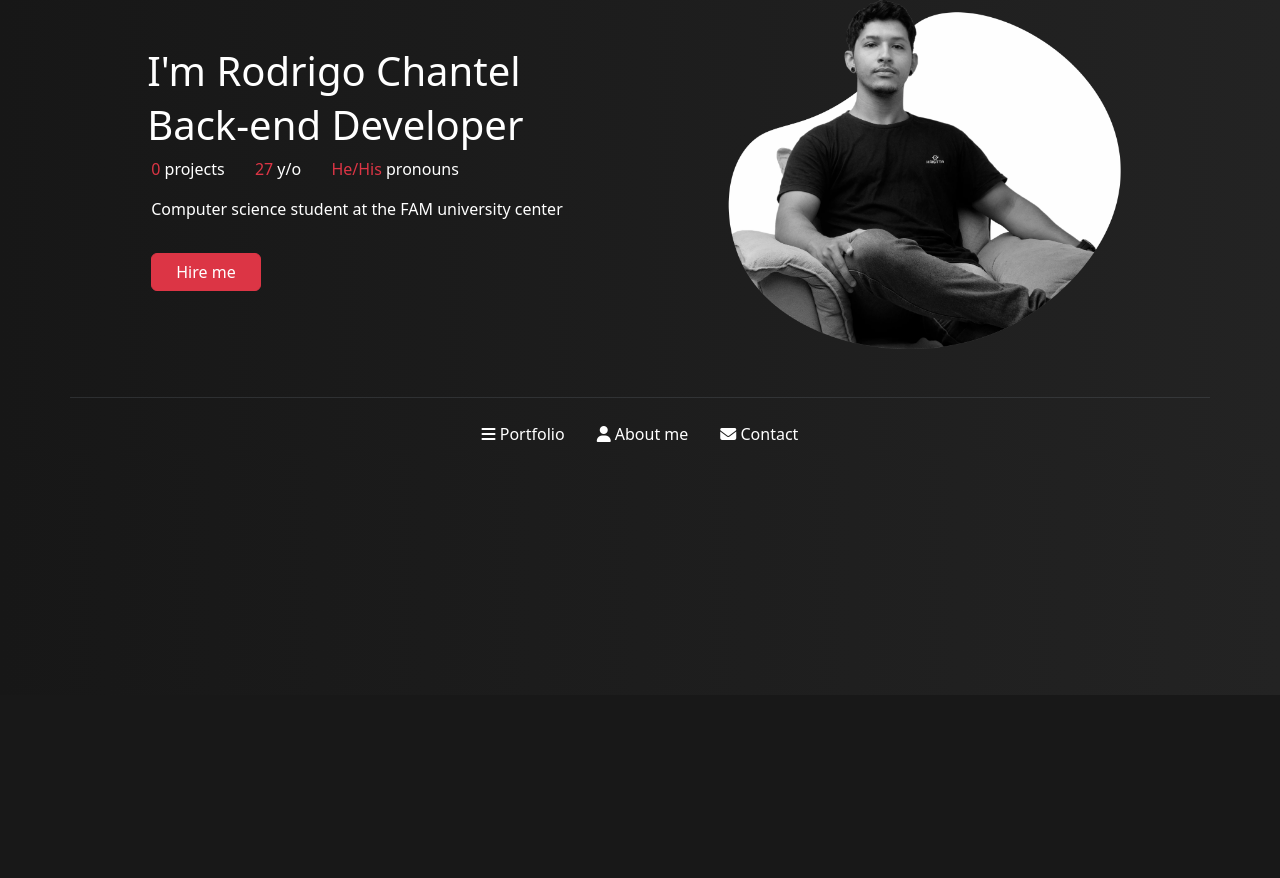
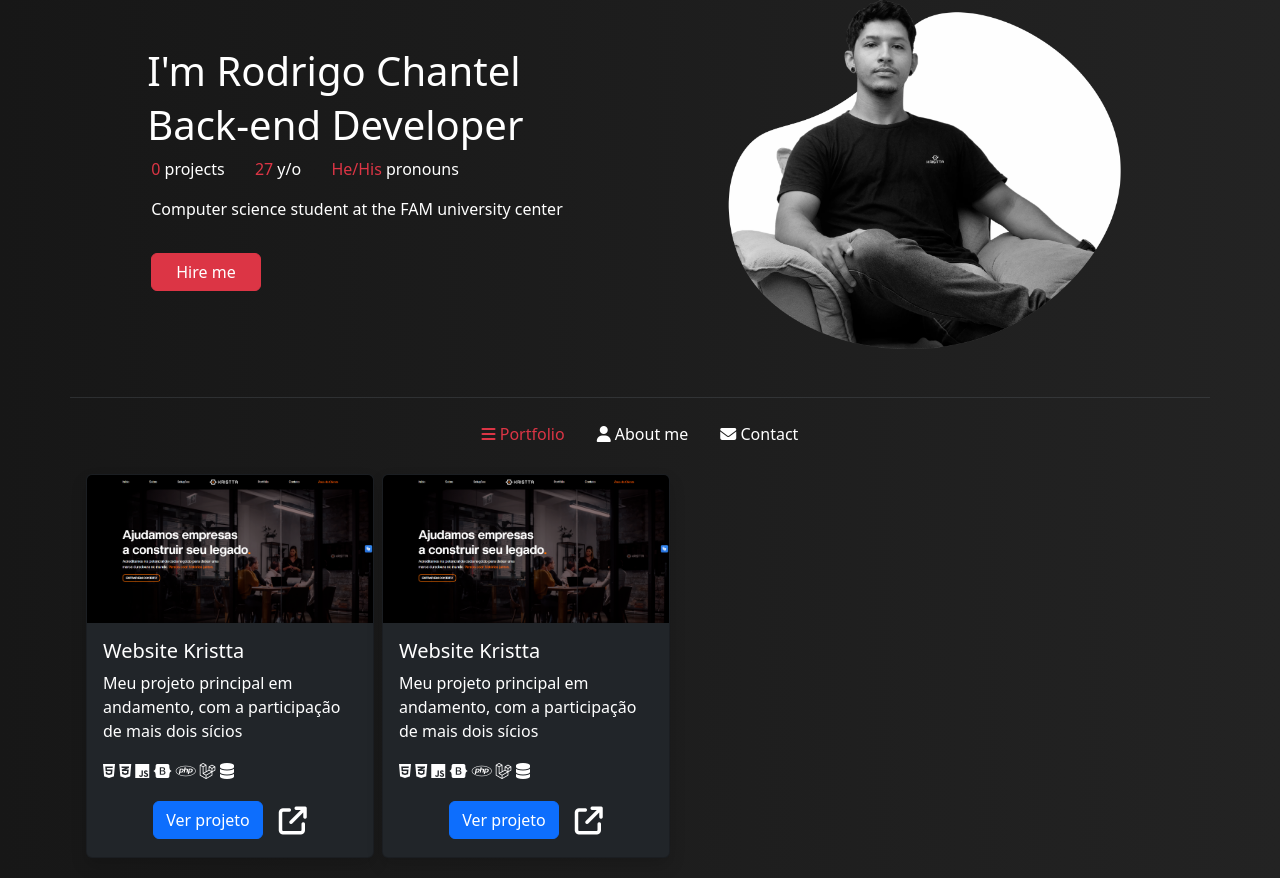
Before and after one commit to RodrigoChantel/portfolio, a PHP site: page / in a window 1280 px wide. Shown: the part 105-983 px from the top of the page. Before the commit the page ends 547 px from the top, so only its background shows below. Run offline with PHP 8.4, Linux system fonts and the light colour scheme; some libraries are stand-ins or nearby versions.

Commit message:
att 09/06/2024

```diff
--- /dev/null
+++ b/Layouts/app.php
@@ -0,0 +1,22 @@
+<?php
+$section = "
+    <!DOCTYPE html>
+    <html lang='pt-br'>
+    <head>
+        <meta charset='UTF-8'>
+        <meta name='viewport' content='width=device-width, initial-scale=1.0'>
+        <link rel='stylesheet' href='Assets/CSS/style.css'>
+        <link rel='stylesheet' href='Assets/CSS/bootstrap.css'>
+        <title>Rodrigo Chantel Hora</title>
+    </head>
+    <body class='bg-black-custom'>
+";
+
+$endSection = "
+    </body>
+    <script src='Assets/JS/bootstrap.bundle.js'></script>
+    <script src='Assets/JS/fontawesome.js'></script>
+    <script src='Assets/JS/popper.min.js'></script>
+    <script src='Assets/Js/contents.js'></script>
+    </html>
+";
--- /dev/null
+++ b/Layouts/themes/default/main.php
@@ -0,0 +1,33 @@
+<?php
+    $main = "
+        <main>
+            <div>
+                <div class='container'>
+                    <div class='row text-white py-5'>
+                        <div class='col-md-6 d-flex justify-content-center align-items-center'>
+                            <div>
+                                <p class='fs-1 p-0 m-0'>I'm Rodrigo Chantel</p>
+                                <h1>Back-end Developer</h1>
+                                <p class='w-75 d-flex justify-content-between'>
+                                    <span class='ps-1'><span class='text-danger'>0</span> projects</span>
+                                    <span class='ps-1'><span class='text-danger'>27</span> y/o</span>
+                                    <span class='ps-1'><span class='text-danger'>He/His</span> pronouns</span>
+                                </p>
+                                <p class='ps-1'>Computer science student at the FAM university center</p>
+                                <p class='ps-1 pt-3'><a class='btn btn-danger px-4' href='#'>Hire me</a></p>
+                            </div>
+                        </div>
+                        <div class='col-md-6 text-center d-flex justify-content-center align-items-center'>
+                            <img height='350' src='Assets/images/Rodrigo-profile-ex.webp' alt=''>
+                        </div>
+                    </div>
+    ";
+?>
+
+<?php
+    $endMain = "
+                </div>
+            </div>
+        </main>
+    ";
+?>
--- a/about.php
+++ b/about.php
@@ -1,5 +1,28 @@
-<div class="row">
-    <div class="col-md-12">
-        <h1 class="text-danger">ABOUT</h1>
+<?php
+    include_once('Layouts/app.php');
+    echo $section;
+        include('Layouts/themes/default/header.php');
+        include_once('Layouts/themes/default/main.php'); //Inclui arquivo do main
+        echo $main;
+?>
+    <div class='row'>
+        <hr class='text-secondary'>
+        <div class='col-md-12'>
+            <ul class='nav justify-content-center'>
+                <li id='portfolio' class='nav-item'><a id='portfolioLink' class='nav-link text-white' href='index.php'><i class='fa-solid fa-bars'></i> Portfolio</a></li>
+                <li id='about' class='nav-item'><a id='aboutLink' class='nav-link text-danger' href='about.php'><i class='fa-solid fa-user'></i> About me</a></li>
+                <li id='contact' class='nav-item'><a id='contactLink' class='nav-link text-white' href='contact.php'><i class='fa-solid fa-envelope'></i> Contact</a></li>
+            </ul>
+        </div>
     </div>
-</div>
+    <div class='row'>
+        <div class="col-md-12">
+            about
+        </div>
+    </div>
+
+<?php
+        echo $endMain; //Finaliza o main
+        include('Layouts/themes/default/footer.php');
+    echo $endSection;
+?>
--- a/index.php
+++ b/index.php
@@ -1,63 +1,68 @@
-<!DOCTYPE html>
-<html lang="pt-br">
-<head>
-    <meta charset="UTF-8">
-    <meta name="viewport" content="width=device-width, initial-scale=1.0">
-    <link rel="stylesheet" href="Assets/CSS/style.css">
-    <link rel="stylesheet" href="Assets/CSS/bootstrap.css">
-    <title>Rodrigo Chantel Hora</title>
-</head>
-<body class="bg-black-custom">
-    <?php include('Layouts/themes/default/header.php') ?>
-    <main>
-        <div>
-            <div class="container">
-                <div class="row text-white py-5">
-                    <div class="col-md-6 d-flex justify-content-center align-items-center">
-                        <div>
-                            <p class="fs-1 p-0 m-0">I'm Rodrigo Chantel</p>
-                            <h1>Back-end Developer</h1>
-                            <p class="w-75 d-flex justify-content-between">
-                                <span class="ps-1"><span class="text-danger">0</span> projects</span>
-                                <span class="ps-1"><span class="text-danger">27</span> y/o</span>
-                                <span class="ps-1"><span class="text-danger">He/His</span> pronouns</span>
-                            </p>
-                            <p class="ps-1">Computer science student at the FAM university center</p>
-                            <p class="ps-1 pt-3"><a class="btn btn-danger px-4" href="#">Hire me</a></p>
-                        </div>
+<?php
+    include_once('Layouts/app.php');
+    echo $section;
+        include('Layouts/themes/default/header.php');
+        include_once('Layouts/themes/default/main.php'); //Inclui arquivo do main
+        echo $main;
+?>
+    <div class='row'>
+        <hr class='text-secondary'>
+        <div class='col-md-12'>
+            <ul class='nav justify-content-center'>
+                <li id='portfolio' class='nav-item'><a id='portfolioLink' class='nav-link text-danger' href='index.php'><i class='fa-solid fa-bars'></i> Portfolio</a></li>
+                <li id='about' class='nav-item'><a id='aboutLink' class='nav-link text-white' href='about.php'><i class='fa-solid fa-user'></i> About me</a></li>
+                <li id='contact' class='nav-item'><a id='contactLink' class='nav-link text-white' href='contact.php'><i class='fa-solid fa-envelope'></i> Contact</a></li>
+            </ul>
+        </div>
+    </div>
+    <div class='row'>
+        <div class="col-md-12 py-3 d-flex flex-wrap">
+            <div class="card bg-dark text-white m-1 shadow" style="width: 18rem;">
+                <img src="Assets/images/projects/bgkristta.png" class="card-img-top" alt="...">
+                <div class="card-body">
+                    <h5 class="card-title">Website Kristta</h5>
+                    <p class="card-text">Meu projeto principal em andamento, com a participação de mais dois sícios</p>
+                    <div class="mb-3">
+                        <a class="text-white" href="#" tabindex="0" data-bs-toggle="popover" data-bs-trigger="hover focus" data-bs-content="HTML 5"><i class="fa-brands fa-html5"></i></a>
+                        <a class="text-white" href="#" tabindex="0" data-bs-toggle="popover" data-bs-trigger="hover focus" data-bs-content="CSS 3"><i class="fa-brands fa-css3-alt"></i></a>
+                        <a class="text-white" href="#" tabindex="0" data-bs-toggle="popover" data-bs-trigger="hover focus" data-bs-content="JavaScript"><i class="fa-brands fa-js"></i></a>
+                        <a class="text-white" href="#" tabindex="0" data-bs-toggle="popover" data-bs-trigger="hover focus" data-bs-content="Bootstrap"><i class="fa-brands fa-bootstrap"></i></a>
+                        <a class="text-white" href="#" tabindex="0" data-bs-toggle="popover" data-bs-trigger="hover focus" data-bs-content="PHP"><i class="fa-brands fa-php"></i></a>
+                        <a class="text-white" href="#" tabindex="0" data-bs-toggle="popover" data-bs-trigger="hover focus" data-bs-content="Laravel"><i class="fa-brands fa-laravel"></i></a>
+                        <a class="text-white" href="#" tabindex="0" data-bs-toggle="popover" data-bs-trigger="hover focus" data-bs-content="MySql"><i class="fa-solid fa-database"></i></a>
                     </div>
-                    <div class="col-md-6 text-center d-flex justify-content-center align-items-center">
-                        <img height="350" src="Assets/images/Rodrigo-profile-ex.webp" alt="">
+                    <div class="w-100 d-flex justify-content-center align-items-center">
+                        <a href="#" class="btn btn-primary">Ver projeto</a>
+                        <a href="https://www.kristta.com.br" class="fs-3 ms-3 text-white"><i class="fa-solid fa-arrow-up-right-from-square"></i></a>
                     </div>
                 </div>
-                <div class="row">
-                    <hr class="text-secondary">
-                    <div class="col-md-12">
-                        <ul class="nav justify-content-center">
-                            <li id="portfolio" class="nav-item"><a id="portfolioLink" class="nav-link text-white" href="#"><i class="fa-solid fa-bars"></i> Portfolio</a></li>
-                            <li id="about" class="nav-item"><a id="aboutLink" class="nav-link text-white" href="#"><i class="fa-solid fa-user"></i> About me</a></li>
-                            <li id="contact" class="nav-item"><a id="contactLink" class="nav-link text-white" href="#"><i class="fa-solid fa-envelope"></i> Contact</a></li>
-                        </ul>
+            </div>
+
+            <div class="card bg-dark text-white m-1 shadow" style="width: 18rem;">
+                <img src="Assets/images/projects/bgkristta.png" class="card-img-top" alt="...">
+                <div class="card-body">
+                    <h5 class="card-title">Website Kristta</h5>
+                    <p class="card-text">Meu projeto principal em andamento, com a participação de mais dois sícios</p>
+                    <div class="mb-3">
+                        <a class="text-white" href="#" tabindex="0" data-bs-toggle="popover" data-bs-trigger="hover focus" data-bs-content="HTML 5"><i class="fa-brands fa-html5"></i></a>
+                        <a class="text-white" href="#" tabindex="0" data-bs-toggle="popover" data-bs-trigger="hover focus" data-bs-content="CSS 3"><i class="fa-brands fa-css3-alt"></i></a>
+                        <a class="text-white" href="#" tabindex="0" data-bs-toggle="popover" data-bs-trigger="hover focus" data-bs-content="JavaScript"><i class="fa-brands fa-js"></i></a>
+                        <a class="text-white" href="#" tabindex="0" data-bs-toggle="popover" data-bs-trigger="hover focus" data-bs-content="Bootstrap"><i class="fa-brands fa-bootstrap"></i></a>
+                        <a class="text-white" href="#" tabindex="0" data-bs-toggle="popover" data-bs-trigger="hover focus" data-bs-content="PHP"><i class="fa-brands fa-php"></i></a>
+                        <a class="text-white" href="#" tabindex="0" data-bs-toggle="popover" data-bs-trigger="hover focus" data-bs-content="Laravel"><i class="fa-brands fa-laravel"></i></a>
+                        <a class="text-white" href="#" tabindex="0" data-bs-toggle="popover" data-bs-trigger="hover focus" data-bs-content="MySql"><i class="fa-solid fa-database"></i></a>
                     </div>
-                </div>
-                <div class="row">
-                    <div id="contentAbout" class="col-md-12" style="display: none;">
-                        <?php include_once('about.php'); ?>
-                    </div>
-                    <div id="contentPortfolio" class="col-md-12" style="display: none;">
-                        <?php include_once('portfolio.php'); ?>
-                    </div>
-                    <div id="contentContact" class="col-md-12" style="display: none;">
-                        <?php include_once('about.php'); ?>
+                    <div class="w-100 d-flex justify-content-center align-items-center">
+                        <a href="#" class="btn btn-primary">Ver projeto</a>
+                        <a href="https://www.kristta.com.br" class="fs-3 ms-3 text-white"><i class="fa-solid fa-arrow-up-right-from-square"></i></a>
                     </div>
                 </div>
             </div>
         </div>
-    </main>
-    <?php include('Layouts/themes/default/footer.php') ?>
-</body>
-<script src="Assets/JS/bootstrap.bundle.js"></script>
-<script src="Assets/JS/fontawesome.js"></script>
-<script src="Assets/JS/popper.min.js"></script>
-<script src="Assets/Js/contents.js"></script>
-</html>
+    </div>
+
+<?php
+        echo $endMain; //Finaliza o main
+        include('Layouts/themes/default/footer.php');
+    echo $endSection;
+?>
--- a/portfolio.php
+++ /dev/null
@@ -1,5 +0,0 @@
-<div class="row">
-    <div class="col-md-12">
-        <h1 class="text-danger">PORTFOLIO</h1>
-    </div>
-</div>
```
Also changed, not shown: Assets/JS/contents.js (+4 -46 lines), Assets/images/projects/bgkristta.png (added).
